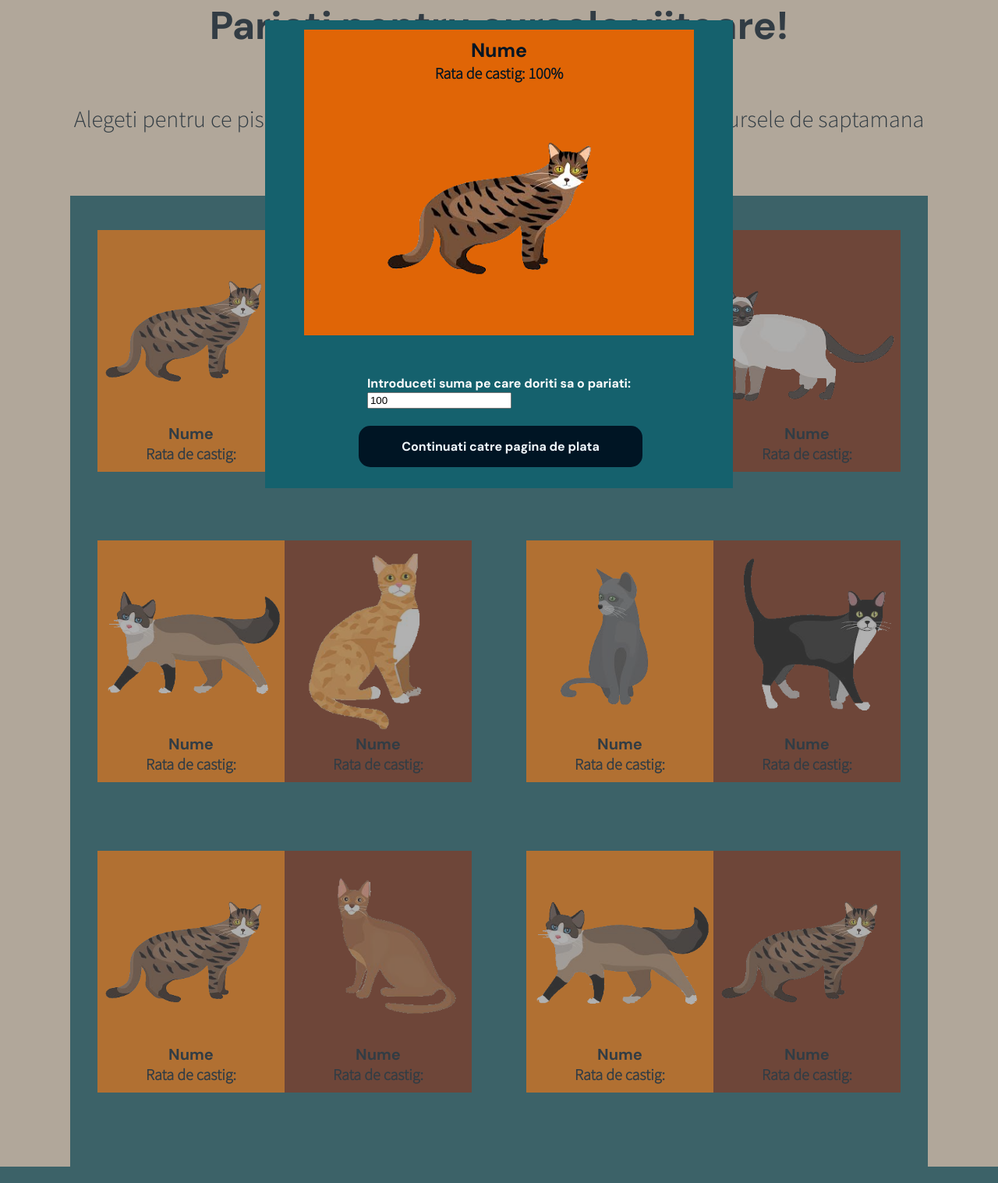
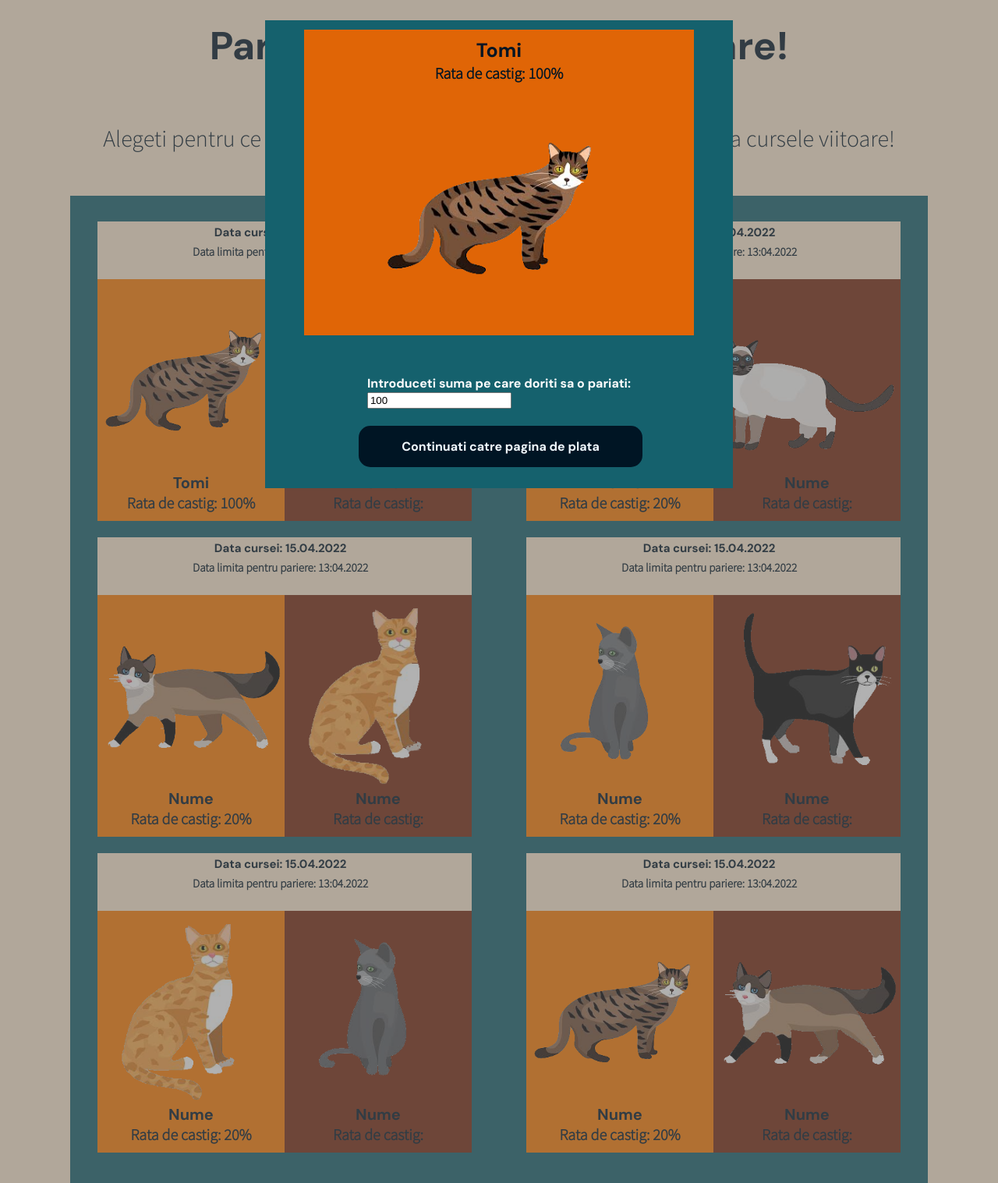
Before and after one commit to Loredana-Manea-B1/CaR, a PHP site: page / in a window 1280 px wide. Shown: the whole page at 78% size. Before the commit the page ends 1496 px from the top, so only its background shows below. Run offline with PHP 8.4, Linux system fonts and the light colour scheme.

Commit message:
Am adaugat data cursei, data limita si redirect catre pagina de istoric a pisicii

```diff
--- a/index.html
+++ b/index.html
@@ -1,25 +1,30 @@
 <!DOCTYPE html>
 <html>
+
 <head>
     <title>Pariuri</title>
     <link rel="stylesheet" href="pag1.css">
     <meta name="description" content="Choose your own style!">
     <meta name="viewport" content="width=device-width, initial-scale=1">
 </head>
+
 <body>
 
     <div class="modal-plata">
-        <div class = "continut">
-            <div class = "info_pisica">
-                <p class="nume_modal"> Nume </p>
+        <div class="continut">
+
+            <div class="info_pisica">
+                <p class="nume_modal"> Tomi </p>
                 <p class="rata_modal">Rata de castig: 100%</p>
-                <div class ="img_modal">
+                <a href="pagina_pisica.html" target="_blank">
+                    <div class="img_modal">
                         <img src="./poze_tw/1.png" alt="Poza pisica">
                     </div>
+                </a>
 
             </div>
-            <div class =  "suma_plata">
-                <div class = "formular">
+            <div class="suma_plata">
+                <div class="formular">
                     <form action="/pagina_plata.html" target="_blank">
                         <label for="suma">Introduceti suma pe care doriti sa o pariati:</label><br>
                         <input type="number" id="suma" name="suma" value="100"><br>
@@ -34,134 +39,172 @@
 
         <h1 class="titlu_pagina"> Pariati pentru cursele viitoare! </h1>
         <div class="desc">
-    <p>  Alegeti pentru ce pisica doriti sa pariati dintre cele ce vor participa la cursele de saptamana aceasta!</p>
+            <p> Alegeti pentru ce pisica doriti sa pariati dintre cele ce vor participa la cursele viitoare!
+            </p>
         </div>
 
 
-<div class = "pariuri">
-    <div class = "tichet">
-        <div class = "concurent1">
-            <div class = "img1">
+        <div class="pariuri">
+            <div class="info_cursa">
+                <div class="text1">
+                    <p class="data_cursa">Data cursei: 15.04.2022</p>
+                    <p class="data_limita">Data limita pentru pariere: 13:04.2022</p>
+                </div>
+                <div class="tichet">
+                    <div class="concurent1">
+                        <div class="img1">
                             <img src="./poze_tw/1.png" alt="Poza pisica">
                         </div>
-            <div class = "text">
-                <p class = "nume">Nume</p>
-                <p class = "rata">Rata de castig:</p>
+                        <div class="text">
+                            <p class="nume">Tomi</p>
+                            <p class="rata">Rata de castig: 100%</p>
                         </div>
                     </div>
-        <div class = "concurent2">
-            <div class = "img2">
+                    <div class="concurent2">
+                        <div class="img2">
                             <img src="./poze_tw/2.png" alt="Poza pisica">
                         </div>
-            <div class = "text">
-                <p class = "nume">Nume</p>
-                <p class = "rata">Rata de castig:</p>
+                        <div class="text">
+                            <p class="nume">Nume</p>
+                            <p class="rata">Rata de castig:</p>
                         </div>
                     </div>
                 </div>
-    <div class = "tichet">
-        <div class = "concurent1">
-            <div class = "img1">
+            </div>
+            <div class="info_cursa">
+                <div class="text1">
+                    <p class="data_cursa">Data cursei: 15.04.2022</p>
+                    <p class="data_limita">Data limita pentru pariere: 13:04.2022</p>
+                </div>
+                <div class="tichet">
+                    <div class="concurent1">
+                        <div class="img1">
                             <img src="./poze_tw/3.png" alt="Poza pisica">
                         </div>
-            <div class = "text">
-                <p class = "nume">Nume</p>
-                <p class = "rata">Rata de castig:</p>
+                        <div class="text">
+                            <p class="nume">Nume</p>
+                            <p class="rata">Rata de castig: 20%</p>
                         </div>
                     </div>
-        <div class = "concurent2">
-            <div class = "img2">
+                    <div class="concurent2">
+                        <div class="img2">
                             <img src="./poze_tw/4.png" alt="Poza pisica">
                         </div>
-            <div class = "text">
-                <p class = "nume">Nume</p>
-                <p class = "rata">Rata de castig:</p>
+                        <div class="text">
+                            <p class="nume">Nume</p>
+                            <p class="rata">Rata de castig:</p>
                         </div>
                     </div>
                 </div>
-    <div class = "tichet">
-        <div class = "concurent1">
-            <div class = "img1">
+            </div>
+            <div class="info_cursa">
+                <div class="text1">
+                    <p class="data_cursa">Data cursei: 15.04.2022</p>
+                    <p class="data_limita">Data limita pentru pariere: 13:04.2022</p>
+                </div>
+                <div class="tichet">
+                    <div class="concurent1">
+                        <div class="img1">
                             <img src="./poze_tw/6.png" alt="Poza pisica">
                         </div>
-            <div class = "text">
-                <p class = "nume">Nume</p>
-                <p class = "rata">Rata de castig:</p>
+                        <div class="text">
+                            <p class="nume">Nume</p>
+                            <p class="rata">Rata de castig: 20%</p>
                         </div>
                     </div>
-        <div class = "concurent2">
-            <div class = "img2">
+                    <div class="concurent2">
+                        <div class="img2">
                             <img src="./poze_tw/5.png" alt="Poza pisica">
                         </div>
-            <div class = "text">
-                <p class = "nume">Nume</p>
-                <p class = "rata">Rata de castig:</p>
+                        <div class="text">
+                            <p class="nume">Nume</p>
+                            <p class="rata">Rata de castig:</p>
                         </div>
                     </div>
                 </div>
-    <div class = "tichet">
-        <div class = "concurent1">
-            <div class = "img1">
+            </div>
+            <div class="info_cursa">
+                <div class="text1">
+                    <p class="data_cursa">Data cursei: 15.04.2022</p>
+                    <p class="data_limita">Data limita pentru pariere: 13:04.2022</p>
+                </div>
+                <div class="tichet">
+                    <div class="concurent1">
+                        <div class="img1">
                             <img src="./poze_tw/7.png" alt="Poza pisica">
                         </div>
-            <div class = "text">
-                <p class = "nume">Nume</p>
-                <p class = "rata">Rata de castig:</p>
+                        <div class="text">
+                            <p class="nume">Nume</p>
+                            <p class="rata">Rata de castig: 20%</p>
                         </div>
                     </div>
-        <div class = "concurent2">
-            <div class = "img2">
+                    <div class="concurent2">
+                        <div class="img2">
                             <img src="./poze_tw/8.png" alt="Poza pisica">
                         </div>
-            <div class = "text">
-                <p class = "nume">Nume</p>
-                <p class = "rata">Rata de castig:</p>
+                        <div class="text">
+                            <p class="nume">Nume</p>
+                            <p class="rata">Rata de castig:</p>
                         </div>
                     </div>
                 </div>
-    <div class = "tichet">
-        <div class = "concurent1">
-            <div class = "img1">
-                <img src="./poze_tw/1.png" alt="Poza pisica">
             </div>
-            <div class = "text">
-                <p class = "nume">Nume</p>
-                <p class = "rata">Rata de castig:</p>
+            <div class="info_cursa">
+                <div class="text1">
+                    <p class="data_cursa">Data cursei: 15.04.2022</p>
+                    <p class="data_limita">Data limita pentru pariere: 13:04.2022</p>
+                </div>
+                <div class="tichet">
+                    <div class="concurent1">
+                        <div class="img1">
+                            <img src="./poze_tw/5.png" alt="Poza pisica">
+                        </div>
+                        <div class="text">
+                            <p class="nume">Nume</p>
+                            <p class="rata">Rata de castig: 20%</p>
                         </div>
                     </div>
-        <div class = "concurent2">
-            <div class = "img2">
-                <img src="./poze_tw/3.png" alt="Poza pisica">
+                    <div class="concurent2">
+                        <div class="img2">
+                            <img src="./poze_tw/7.png" alt="Poza pisica">
                         </div>
-            <div class = "text">
-                <p class = "nume">Nume</p>
-                <p class = "rata">Rata de castig:</p>
+                        <div class="text">
+                            <p class="nume">Nume</p>
+                            <p class="rata">Rata de castig:</p>
                         </div>
                     </div>
                 </div>
-    <div class = "tichet">
-        <div class = "concurent1">
-            <div class = "img1">
+            </div>
+            <div class="info_cursa">
+                <div class="text1">
+                    <p class="data_cursa">Data cursei: 15.04.2022</p>
+                    <p class="data_limita">Data limita pentru pariere: 13:04.2022</p>
+                </div>
+                <div class="tichet">
+                    <div class="concurent1">
+                        <div class="img1">
+                            <img src="./poze_tw/1.png" alt="Poza pisica">
+                        </div>
+                        <div class="text">
+                            <p class="nume">Nume</p>
+                            <p class="rata">Rata de castig: 20%</p>
+                        </div>
+                    </div>
+                    <div class="concurent2">
+                        <div class="img2">
                             <img src="./poze_tw/6.png" alt="Poza pisica">
                         </div>
-            <div class = "text">
-                <p class = "nume">Nume</p>
-                <p class = "rata">Rata de castig:</p>
+                        <div class="text">
+                            <p class="nume">Nume</p>
+                            <p class="rata">Rata de castig:</p>
                         </div>
-        </div>
-        <div class = "concurent2">
-            <div class = "img2">
-                <img src="./poze_tw/1.png" alt="Poza pisica">
-            </div>
-            <div class = "text">
-                <p class = "nume">Nume</p>
-                <p class = "rata">Rata de castig:</p>
                     </div>
                 </div>
             </div>
         </div>
 
 
+
     </main>
 </body>
 
--- a/pag1.css
+++ b/pag1.css
@@ -6,10 +6,9 @@
     font-family: 'DM Sans', sans-serif;
 }*/
 
-html{
+html {
     height: 100%;
 }
-
 
 body {
     margin: 0%;
@@ -19,29 +18,21 @@ body {
     padding: 0;
 }
 
-
-main{
+main {
     height: 100%;
 }
-
-
 
 html,
 body {
     position: relative;
-
 }
-
-
-
 
 *:before,
 *:after {
     box-sizing: border-box;
 }
 
-
-.desc{
+.desc {
     margin: auto;
     background: #FFECD1;
     opacity: 1;
@@ -50,12 +41,12 @@ body {
     min-width: 10px;
     display: flex;
     flex-wrap: wrap;
-    padding-bottom: 4%;
+    padding-bottom: 2%;
     justify-content: center;
     font-family: 'Source Sans Pro', sans-serif;
 }
 
-.desc p{
+.desc p {
     margin-top: 3%;
     text-align: center;
     font-size: 30px;
@@ -66,6 +57,7 @@ body {
 }
 
 .titlu_pagina {
+    padding-top: 2%;
     margin-top: 0%;
     text-align: center;
     font-size: 50px;
@@ -86,6 +78,46 @@ body {
     flex-wrap: wrap;
     padding-bottom: 4%;
     font-family: 'DM Sans', sans-serif;
+}
+
+.info_cursa {
+    background-color: #FFECD1;
+    width: 480px;
+    height: 350px;
+    margin: auto;
+    margin-top: 3%;
+    margin-bottom: 2%;
+    justify-content: flex-end;
+}
+
+.text1 {
+    width: 450px;
+    height: 50px;
+    margin-top: 1%;
+    margin-bottom: 2%;
+    margin-left: 2%;
+    margin-right: 2%;
+    justify-content: space-evenly;
+}
+
+.data_cursa {
+    margin: auto;
+    text-align: center;
+    color: #001524;
+    font-size: 15px;
+    max-width: 300px;
+    font-family: 'DM Sans', sans-serif;
+    margin-bottom: 1%;
+}
+
+.data_limita {
+    margin: auto;
+    text-align: center;
+    color: #001524;
+    font-size: 15px;
+    font-weight: bold;
+    max-width: 300px;
+    font-family: 'Source Sans Pro', sans-serif;
 }
 
 .tichet {
@@ -111,7 +143,7 @@ body {
     justify-content: space-evenly;
 }
 
-.concurent1:hover{
+.concurent1:hover {
     background-color: #ffa14a;
 }
 
@@ -126,7 +158,7 @@ body {
     justify-content: space-evenly;
 }
 
-.concurent2:hover{
+.concurent2:hover {
     background-color: #a03815;
 }
 
@@ -156,18 +188,16 @@ body {
     justify-content: space-evenly;
 }
 
-
-img{
+img {
     height: 100%;
     width: 100%;
     object-fit: contain;
 }
 
-
-.text{
+.text {
     width: 260px;
     height: 50px;
-    margin-top:1%;
+    margin-top: 1%;
     margin-bottom: 2%;
     margin-left: 2%;
     margin-right: 2%;
@@ -195,7 +225,6 @@ img{
     font-family: 'Source Sans Pro', sans-serif;
 }
 
-
 .modal-plata {
     background-color: rgba(100, 100, 100, 0.5);
     width: 100%;
@@ -219,7 +248,7 @@ img{
     justify-content: space-evenly;
 }
 
-.info_pisica{
+.info_pisica {
     margin-top: 2%;
     margin-left: auto;
     margin-right: auto;
@@ -227,22 +256,21 @@ img{
     height: 400px;
     background-color: #e06506;
     opacity: 1;
-    top:0;
-
+    top: 0;
 }
 
-.suma_plata{
+.suma_plata {
     margin-left: auto;
     margin-right: auto;
     width: 500px;
     height: 200px;
     background-color: #15616D;
-    top:0;
+    top: 0;
     align-content: center;
     justify-content: space-evenly;
 }
 
-.img_modal{
+.img_modal {
     background-color: #e06506;
     width: 300px;
     height: 300px;
@@ -254,8 +282,7 @@ img{
     justify-content: space-evenly;
 }
 
-
-.nume_modal{
+.nume_modal {
     padding-top: 10px;
     margin: auto;
     text-align: center;
@@ -266,7 +293,7 @@ img{
     font-family: 'DM Sans', sans-serif;
 }
 
-.rata_modal{
+.rata_modal {
     margin: auto;
     text-align: center;
     color: #001524;
@@ -276,7 +303,7 @@ img{
     font-family: 'Source Sans Pro', sans-serif;
 }
 
-.formular{
+.formular {
     margin-top: 5%;
     margin-bottom: 3%;
     height: 50px;
@@ -288,7 +315,7 @@ img{
     justify-content: space-evenly;
 }
 
-.formular label{
+.formular label {
     padding-top: 10px;
 }
 
```
Lines whose indentation alone changed are shown as unchanged.
